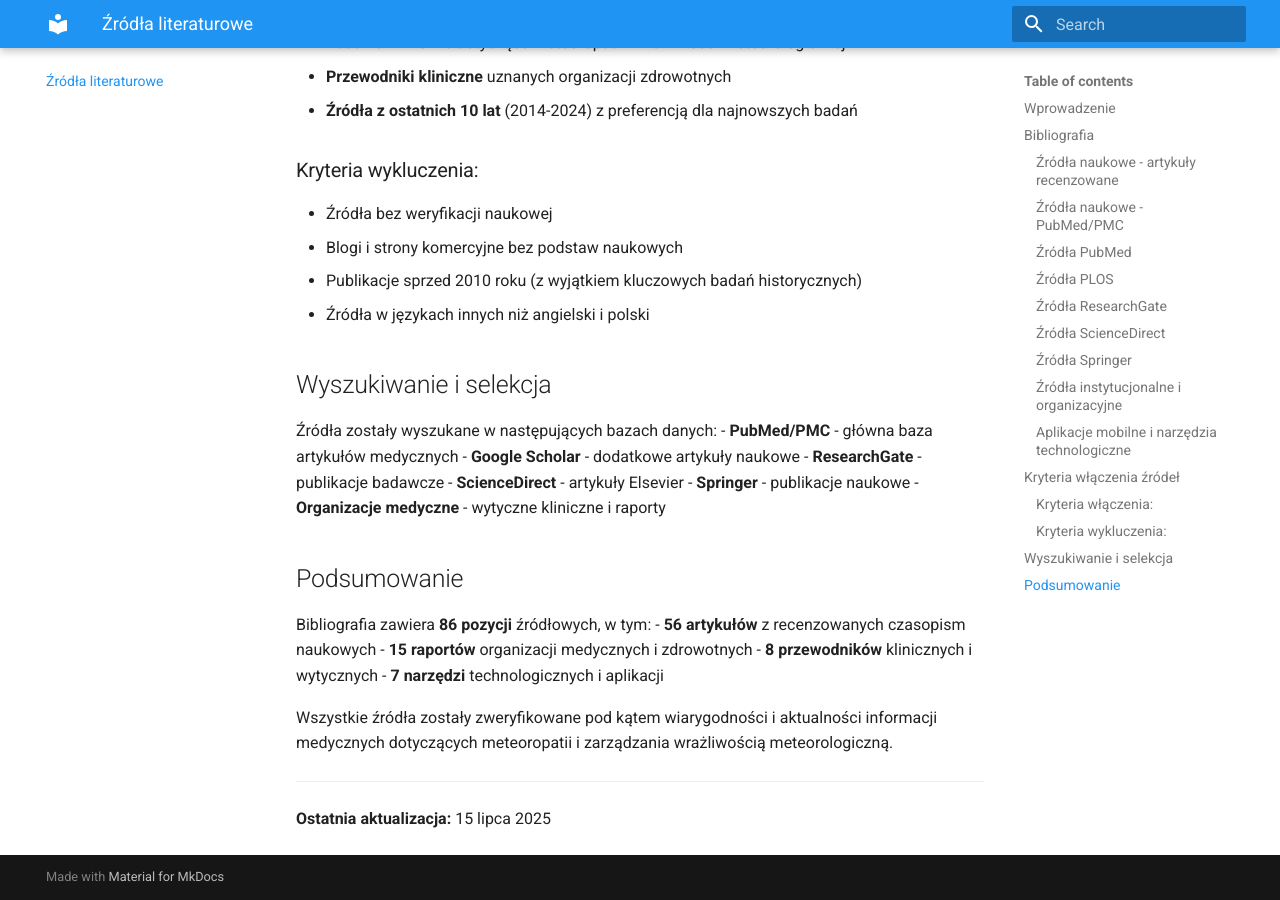
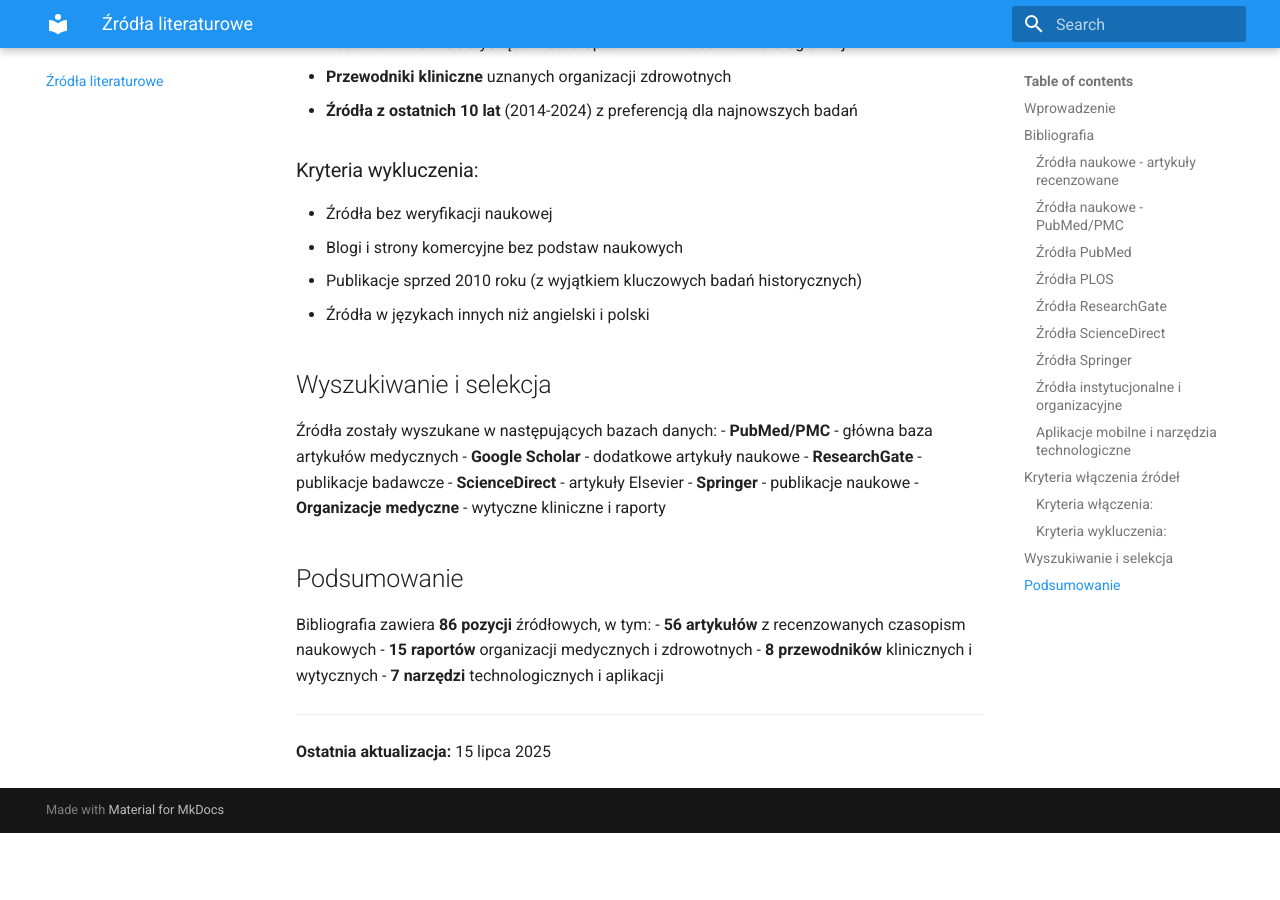
Before and after one commit to tomyc/Meteopatia_MKDocs, an MkDocs documentation site: the page built from docs/zrodla-literaturowe.md, in a window 1280 px wide and 900 px high, scrolled down 8584 px. Built offline with MkDocs 1.6.1 and Material for MkDocs 9.7.7, drawn with Linux system fonts in a browser that asks for light colours; after the commit the page ends 9417 px from its top, so only the background shows below that.

Commit message:
dodane źródła literaturowe

```diff
--- a/docs/zrodla-literaturowe.md
+++ b/docs/zrodla-literaturowe.md
@@ -239,9 +239,6 @@ Bibliografia zawiera **86 pozycji** źródłowych, w tym:
 - **15 raportów** organizacji medycznych i zdrowotnych
 - **8 przewodników** klinicznych i wytycznych
 - **7 narzędzi** technologicznych i aplikacji
-
-Wszystkie źródła zostały zweryfikowane pod kątem wiarygodności i aktualności informacji medycznych dotyczących meteoropatii i zarządzania wrażliwością meteorologiczną.
-
 ---
 
 **Ostatnia aktualizacja:** 15 lipca 2025
```
